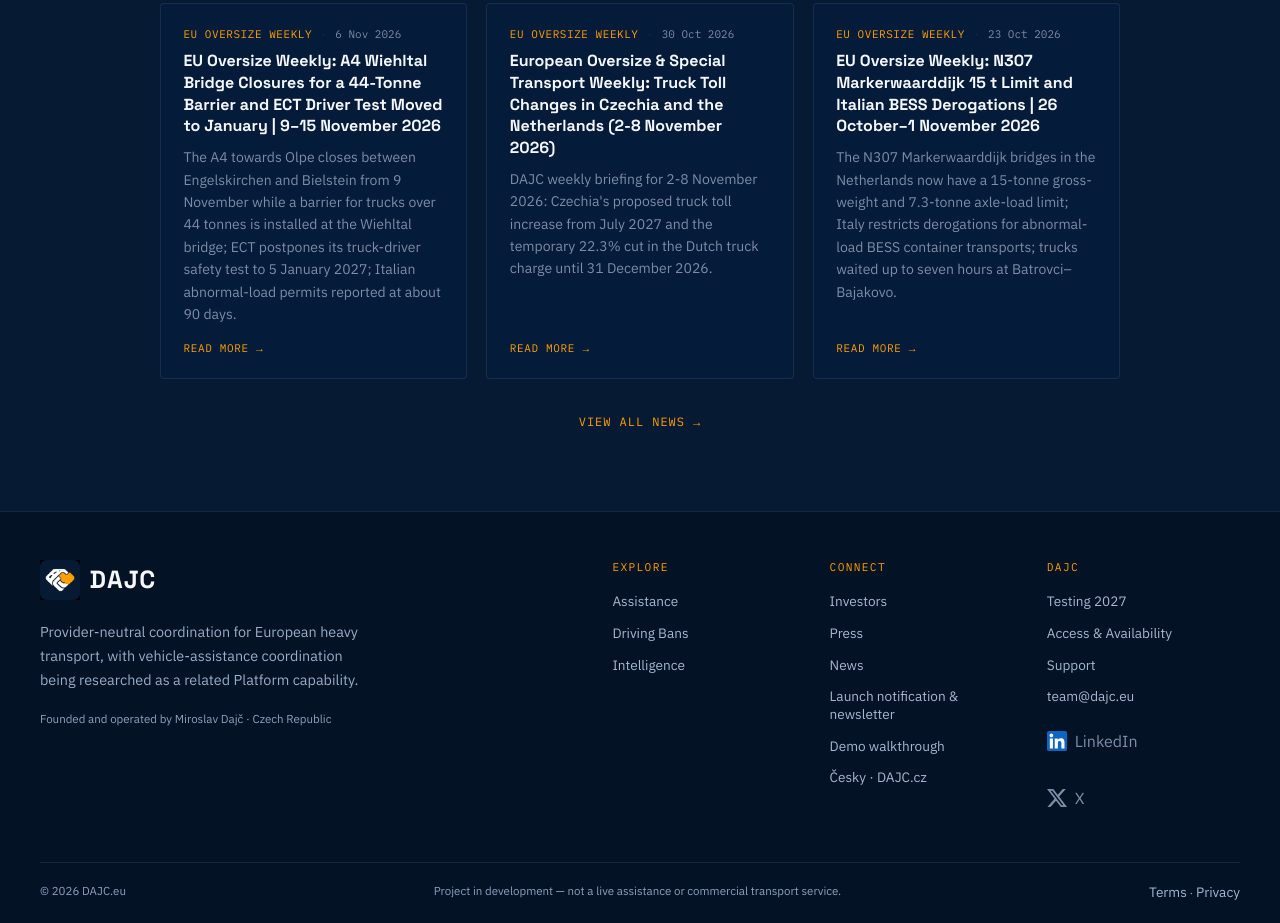
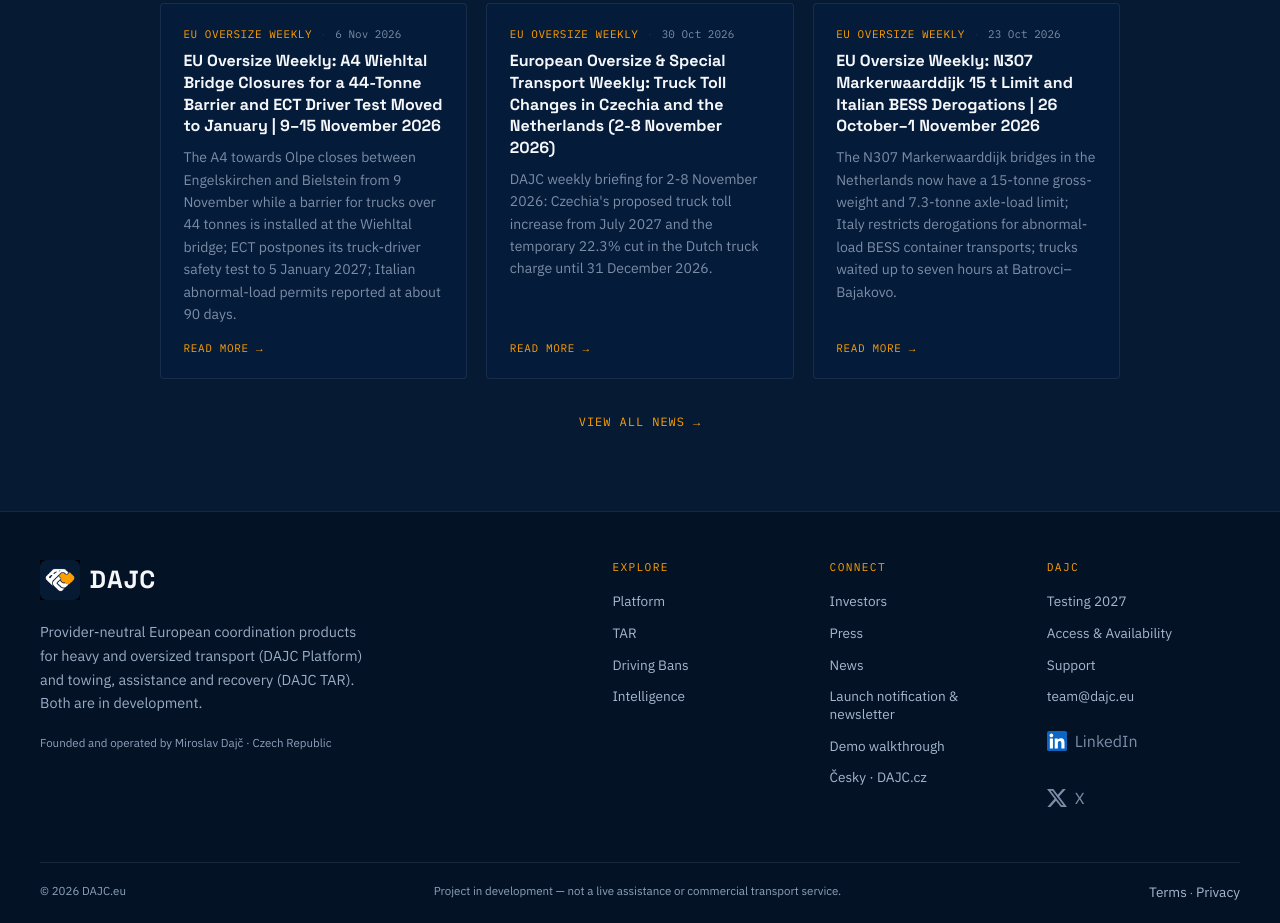
Before and after one commit to vratadajcm-png/dajc-eu, an Astro site: page / in a window 1280 px wide. Shown: the part 4051-4974 px from the top of the page. Built offline with nearby package versions, Linux system fonts and the light colour scheme; Astro itself is replaced by a stand-in of ours.

Commit message:
feat(site): link Platform and TAR from Footer.astro

```diff
--- a/src/components/Footer.astro
+++ b/src/components/Footer.astro
@@ -9,13 +9,14 @@
         <img src="/assets/dajc-logo-white-orange-official.png" alt="" width="40" height="40"/>
         <strong>DAJC</strong>
       </a>
-      <p>Provider-neutral coordination for European heavy transport, with vehicle-assistance coordination being researched as a related Platform capability.</p>
+      <p>Provider-neutral European coordination products for heavy and oversized transport (DAJC Platform) and towing, assistance and recovery (DAJC TAR). Both are in development.</p>
       <small>Founded and operated by Miroslav Dajč · Czech Republic</small>
     </div>
     <nav aria-label="Footer navigation">
       <div>
         <span class="footer-label">Explore</span>
-        <a href="/assistance">Assistance</a>
+        <a href="/platform">Platform</a>
+        <a href="/tar">TAR</a>
         <a href="/driving-bans">Driving Bans</a>
         <a href="/intelligence">Intelligence</a>
       </div>
```
